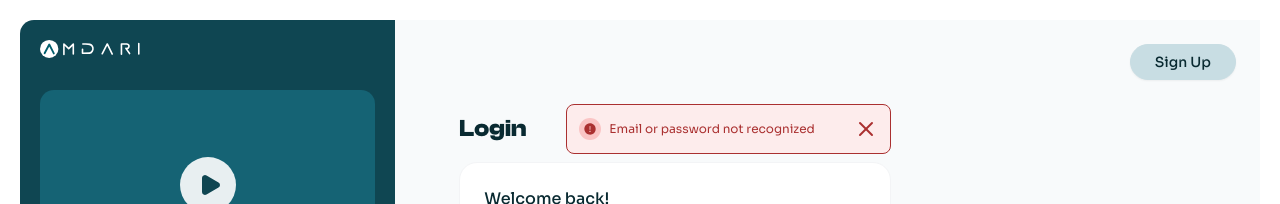
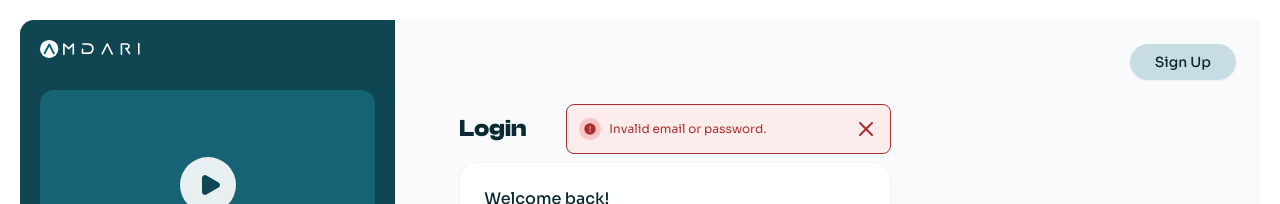
Before and after one commit to Efemena-10Alytics/amdar-ims, a Next.js app: page /sign-in in a window 1280 px wide. Shown: the top 204 px of the page. Built offline with nearby package versions, Linux system fonts and the light colour scheme; no server answers.

Commit message:
improved the pages ui

```diff
--- a/src/app/(auth)/layout.tsx
+++ b/src/app/(auth)/layout.tsx
@@ -1,7 +1,7 @@
 import Aside from "@/components/_core/auth/aside";
 import React from "react";
 
-const LandingPageLayout = ({
+const AuthPagesLayout = ({
   children,
 }: Readonly<{ children: React.ReactNode }>) => {
   return (
@@ -12,4 +12,4 @@ const LandingPageLayout = ({
   );
 };
 
-export default LandingPageLayout;
+export default AuthPagesLayout;
--- a/src/app/(auth)/sign-in/page.tsx
+++ b/src/app/(auth)/sign-in/page.tsx
@@ -12,10 +12,13 @@ import {
   GoogleSvg,
   LinkedInSvg,
 } from "@/components/_core/auth/svg";
+import ErrorElert from "@/components/_core/auth/error-alert";
+import ErrorAlert from "@/components/_core/auth/error-alert";
 
 export default function SignInPage() {
   const [showPassword, setShowPassword] = useState(false);
   const [rememberMe, setRememberMe] = useState(true);
+  const [error, setError] = useState("Invalid email or password.");
 
   return (
     <main className="flex-1 w-full h-screen overflow-y-auto bg-[#F8FAFB] flex flex-col lg:pl-10">
@@ -35,13 +38,7 @@ export default function SignInPage() {
       <div className="w-full max-w-120">
         <div className="flex items-center gap-10 mb-2 px-6">
           <h1 className="text-2xl font-bold text-[#092A31]">Login</h1>
-          <div className="flex-1 p-3 flex justify-between gap-4 border border-[#AA3030] bg-[#FDECEC] rounded-md">
-            <div className="flex text-[#AA3030] gap-2 items-center">
-              <AlertCycleSvg />
-              <p className="text-xs flex-1">Email or password not recognized</p>
-            </div>
-            <X className="h-6 w-6 text-[#AA3030]" />
-          </div>
+          <ErrorAlert error={error} />
         </div>
         <div className="flex-1 flex items-center px-6 pb-6">
           <div className="w-full rounded-2xl bg-white p-6 border border-gray-100">
--- /dev/null
+++ b/src/components/_core/auth/error-alert.tsx
@@ -0,0 +1,20 @@
+import React from "react";
+import { AlertCycleSvg } from "./svg";
+import { X } from "lucide-react";
+
+interface ErrorAlertProps {
+  error: string;
+}
+const ErrorAlert = ({ error }: ErrorAlertProps) => {
+  return (
+    <div className="flex-1 p-3 flex justify-between gap-4 border border-[#AA3030] bg-[#FDECEC] rounded-md">
+      <div className="flex text-[#AA3030] gap-2 items-center">
+        <AlertCycleSvg />
+        <p className="text-xs flex-1">{error}</p>
+      </div>
+      <X className="h-6 w-6 text-[#AA3030]" />
+    </div>
+  );
+};
+
+export default ErrorAlert;
```
